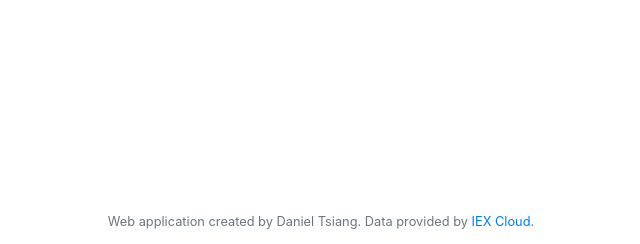
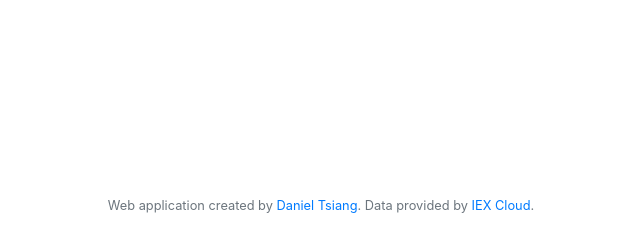
Before and after one commit to DanielTsiang/stock-simulator, a Flask app: page /password in a window 1280 px wide. Shown: the part 556-800 px from the top of the page, without its empty margins (319-959 px from the left). Run offline with Flask 2, Linux system fonts and the light colour scheme; a user stored in the database is signed in; parts of the project's set-up code (start-up, migrations or seed data) failed here and were passed over; some libraries are stand-ins or nearby versions.

Commit message:
move sticky footer higher, fix unload loader

```diff
--- a/static/styles.css
+++ b/static/styles.css
@@ -138,7 +138,7 @@ html, body {
 .page-wrap {
   min-height: 100%;
   /* equal to footer height */
-  margin-bottom: -2rem;
+  margin-bottom: -3rem;
 }
 
 .page-wrap:after {
@@ -147,7 +147,7 @@ html, body {
 }
 
 .site-footer, .page-wrap:after {
-  height: 2rem;
+  height: 3rem;
 }
 
 /*==================================================
--- a/templates/layout.html
+++ b/templates/layout.html
@@ -116,7 +116,7 @@
 		<footer class="text-center small text-muted site-footer">
 			{% block footer %}{% endblock %}
 			<p>
-				<span class="line">Web application created by Daniel Tsiang.</span>
+				<span class="line">Web application created by <a href="https://danieltsiang.github.io/">Daniel Tsiang</a>.</span>
 				<span class="line">Data provided by <a href="https://iexcloud.io/">IEX Cloud</a>.</span>
 			</p>
 		</footer>
@@ -130,7 +130,7 @@
 
 		<script>
 			// Show loading animation when navigating to different page
-			$("a").on("click",function() {
+			$(window).bind('beforeunload', function() {
 				$("#loading-overlay").fadeIn(300);
 			});
 		</script>
```
